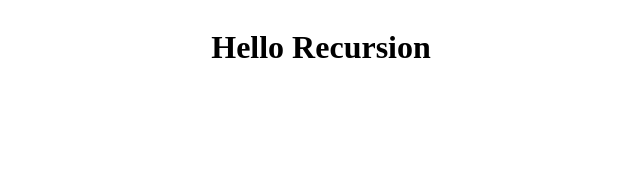
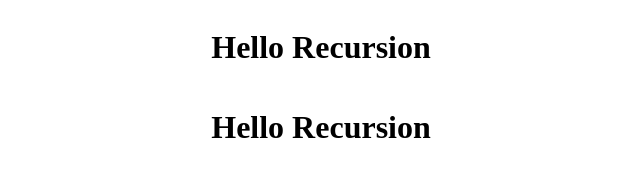
Before and after one commit to teamdev-d/task1, a plain HTML site: page index.html in a window 1280 px wide. Shown: the whole page, without its empty margins (319-959 px from the left). Drawn offline with Linux system fonts and the light colour scheme.

Commit message:
index change

```diff
--- a/index.html
+++ b/index.html
@@ -10,6 +10,7 @@
 <body>
     <div class="container">
         <h1>Hello Recursion</h1>
+        <h1>Hello Recursion</h1>
     </div>
 </body>
 </html>
```
